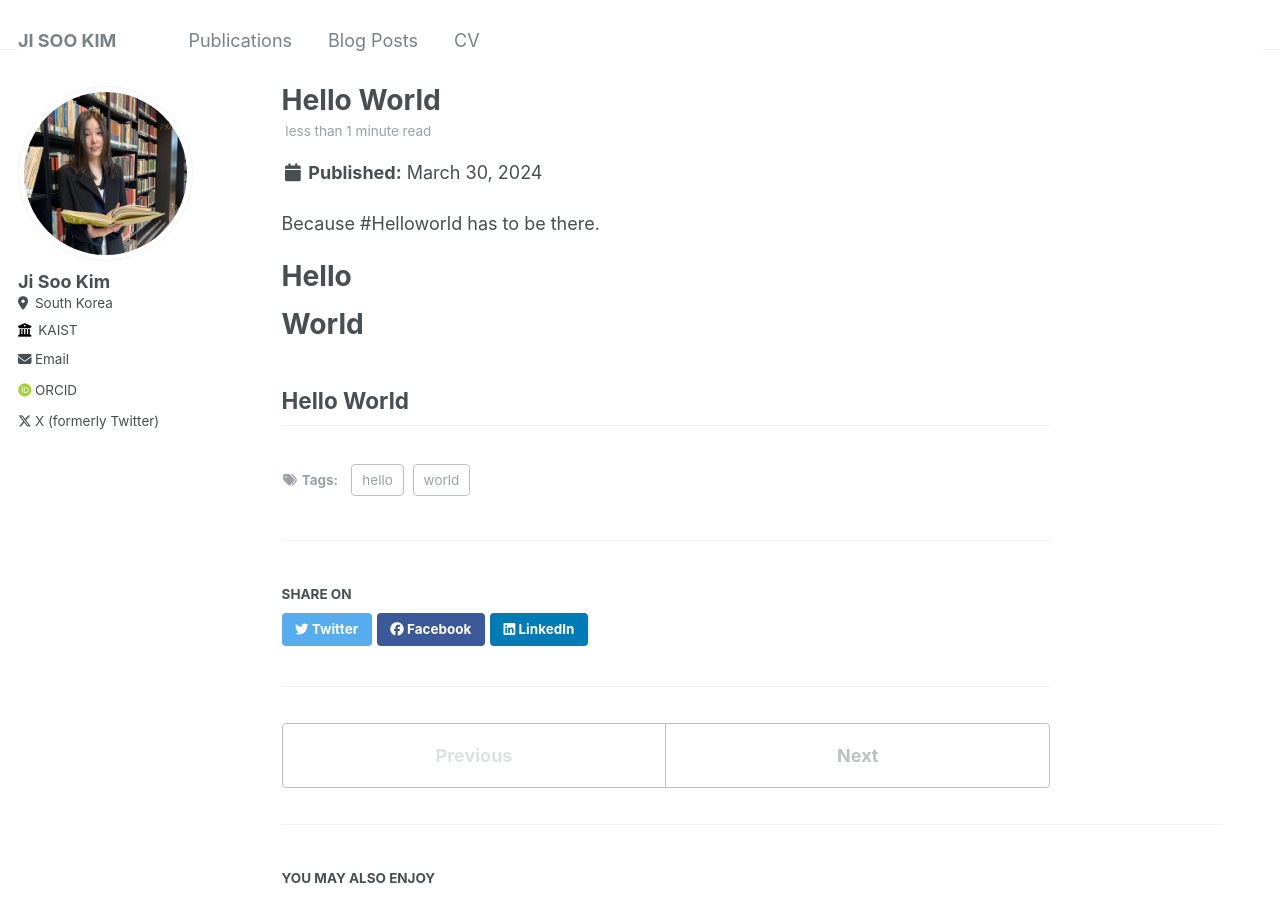
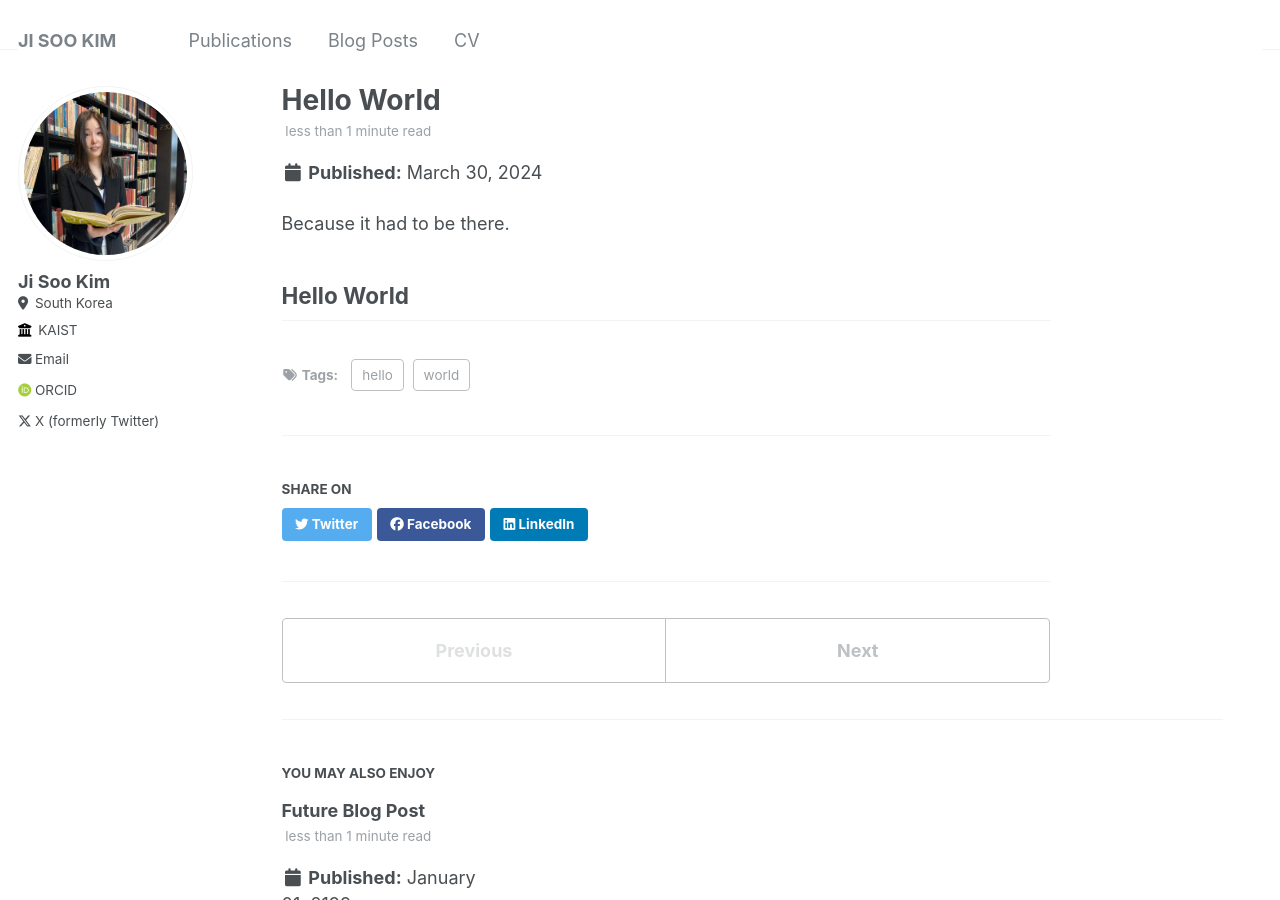
Before and after one commit to jk-jisookim/jk-jisookim.github.io, a Jekyll site: the page built from _posts/2024-03-30-blog-post-1.md, in a window 1280 px wide and 900 px high. Built offline with Jekyll 4.4.1, drawn with Linux system fonts in a browser that asks for light colours; some web fonts are replaced.

Commit message:
Update 2024-03-30-blog-post-1.md

```diff
--- a/_posts/2024-03-30-blog-post-1.md
+++ b/_posts/2024-03-30-blog-post-1.md
@@ -1,20 +1,14 @@
 ---
 title: 'Hello World'
 date: 2024-03-30
-permalink: /posts/2012/08/blog-post-1/
+permalink: /posts/2024/03/blog-post-1/
 tags:
   - hello
   - world
   -
 ---
 
-Because #Helloworld has to be there.
-
-Hello
-======
-
-World
-======
+Because it had to be there.
 
 Hello World
 ------
```
